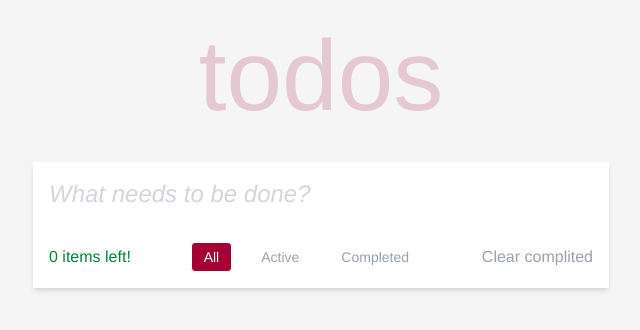
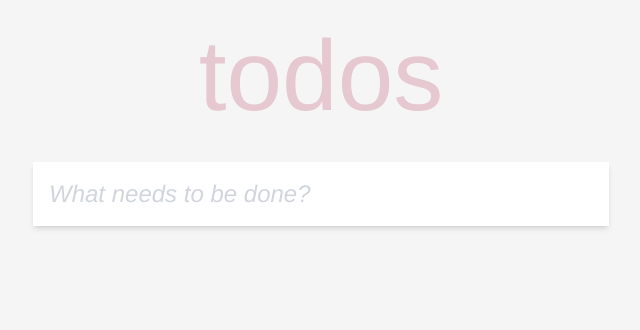
Before and after one commit to eegrishina/todo-app, a React (Vite) app: page / in a window 1280 px wide. Shown: the top 330 px of the page, without its empty margins (319-959 px from the left). Built offline with nearby package versions, Linux system fonts and the light colour scheme.

Commit message:
Update display TodoOptions in App

```diff
--- a/src/App.tsx
+++ b/src/App.tsx
@@ -41,12 +41,14 @@ function App() {
             <div className="mx-auto max-w-xl shadow-md mt-3 bg-white">
                 <AddTodo onAdd={handleAddTodo} />
                 <TodoList list={filteredTodos} onToggle={handleToggle} />
+                {todos.length > 0 &&
                     <TodoOptions
                         incompleted={incompletedTodos.length}
                         currentFilter={filter}
                         onChangeFilter={setFilter}
                         onClear={handleClear}
                     />
+                }
             </div>
         </div>
     )
```
Lines whose indentation alone changed are shown as unchanged.
